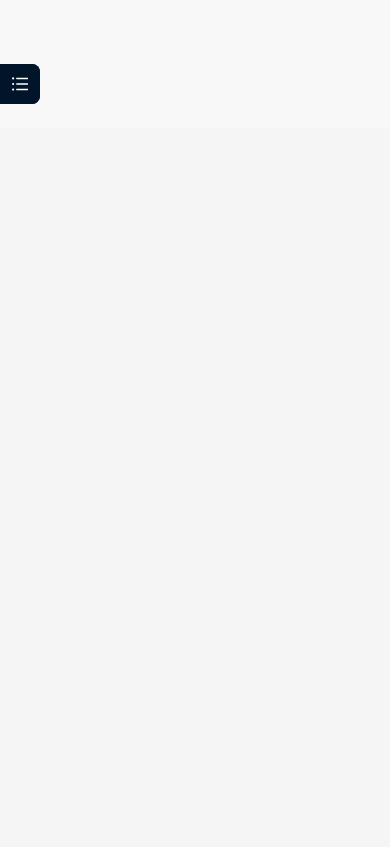
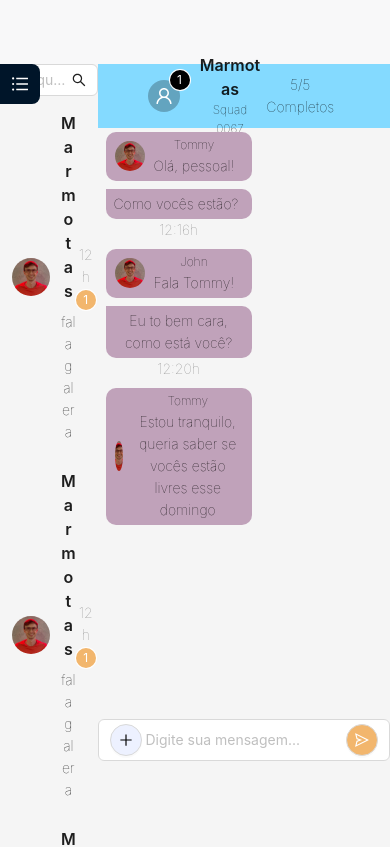
Before and after one commit to Clovis-Chakrian/myd-frontend, a React (Vite) app: page /chat in a window 390 px wide. Shown: the top 847 px of the page. Built offline with nearby package versions, Linux system fonts and the light colour scheme.

Commit message:
Feat: tela de chat sem responsividade

```diff
--- a/dev-dist/sw.js
+++ b/dev-dist/sw.js
@@ -82,7 +82,7 @@ define(['./workbox-b5f7729d'], (function (workbox) { 'use strict';
     "revision": "3ca0b8505b4bec776b69afdba2768812"
   }, {
     "url": "index.html",
-    "revision": "0.06pabfrbuio"
+    "revision": "0.ph94nor69qg"
   }], {});
   workbox.cleanupOutdatedCaches();
   workbox.registerRoute(new workbox.NavigationRoute(workbox.createHandlerBoundToURL("index.html"), {
--- /dev/null
+++ b/src/pages/Chat/BotaoAnexo/BotaoAnexo.jsx
@@ -0,0 +1,15 @@
+/* eslint-disable react/prop-types */
+import { Button } from "antd"
+import { PlusOutlined } from '@ant-design/icons';
+import style from './BotaoAnexo.module.css';
+
+export const BotaoAnexo = ({ clickFunction }) => {
+  return (
+    <Button
+      shape='circle'
+      className={style.enviarAnexoBotao}
+      icon={<PlusOutlined />}
+      onClick={clickFunction}
+    />
+  )
+}
--- /dev/null
+++ b/src/pages/Chat/BotaoAnexo/BotaoAnexo.module.css
@@ -0,0 +1,13 @@
+.enviarAnexoBotao {
+  background-color: #EDF1FF;
+  color: #000;
+  display: flex;
+  align-items: center;
+  justify-content: center;
+}
+
+.enviarAnexoBotao:hover {
+  border: none;
+  background-color: #EDF1FF !important;
+  color: #000 !important;
+}
--- /dev/null
+++ b/src/pages/Chat/BotaoEnviar/BotaoEnviar.jsx
@@ -0,0 +1,15 @@
+/* eslint-disable react/prop-types */
+import { Button } from 'antd';
+import { SendOutlined } from '@ant-design/icons';
+import style from './BotaoEnviar.module.css';
+
+export const BotaoEnviar = ({ clickFunction }) => {
+  return (
+    <Button
+      shape='circle'
+      className={style.enviarMensagemBotao}
+      icon={<SendOutlined />}
+      onClick={clickFunction}
+    />
+  );
+}
--- /dev/null
+++ b/src/pages/Chat/BotaoEnviar/BotaoEnviar.module.css
@@ -0,0 +1,13 @@
+.enviarMensagemBotao {
+  background-color: #F2B66D;
+  color: #FFF;
+  display: flex;
+  align-items: center;
+  justify-content: center;
+}
+
+.enviarMensagemBotao:hover {
+  border: none;
+  background-color: #F2B66D !important;
+  color: #FFF !important;
+}
--- a/src/pages/Chat/CardContato/ContatoCard.jsx
+++ b/src/pages/Chat/CardContato/ContatoCard.jsx
@@ -1,7 +1,8 @@
+/* eslint-disable react/prop-types */
 import { Avatar, Flex, Typography, Badge } from "antd";
 import style from './ContatoCard.module.css'
 
-export const CardContato = () => {
+export const CardContato = ({ contatoNome, ultimaMensagem, ultimaMensagemHora }) => {
   return (
     <Flex className={style.cardContainer}>
       <Flex align="center" gap={10}>
@@ -10,14 +11,14 @@ export const CardContato = () => {
         </Flex>
 
         <Flex vertical className={style.conteudoContainer}>
-          <Typography.Title className={style.squadNome} level={5}>Nome</Typography.Title>
-          <Typography.Text>Última mensagem</Typography.Text>
+          <Typography.Title className={style.squadNome} level={5}>{contatoNome}</Typography.Title>
+          <Typography.Text>{ultimaMensagem}</Typography.Text>
         </Flex>
 
       </Flex>
 
       <Flex className={style.tempoContainer} vertical align="center" justify="space-between">
-        <Typography.Text type="secondary">4min</Typography.Text>
+        <Typography.Text type="secondary">{ultimaMensagemHora}</Typography.Text>
         <Badge count={1} color="#F2B66D">
         </Badge>
       </Flex>
--- a/src/pages/Chat/Chat.jsx
+++ b/src/pages/Chat/Chat.jsx
@@ -1,27 +1,41 @@
-import { AppLayout } from "../../components/AppLayout/AppLayout";
 import { Col, Flex, Input, Layout, Row, Avatar, Typography, Badge } from "antd";
-import { UserOutlined } from '@ant-design/icons';
+import { UserOutlined, SearchOutlined } from '@ant-design/icons';
 import { CardContato } from "./CardContato/ContatoCard";
 import style from "./Chat.module.css";
+import { Mensagem } from "./Mensagem/Mensagem";
+import { mensagens } from "./mensagensExemplo";
+import { contatosExemplo } from "./contatosExemplo";
+import { BotaoEnviar } from "./BotaoEnviar/BotaoEnviar";
+import { BotaoAnexo } from "./BotaoAnexo/BotaoAnexo"
 
 export const Chat = () => {
   return (
-    <AppLayout>
     <Row>
       <Col span={6}>
-          <Input placeholder="Busque por um contato..." />
+        <Flex align="center" justify="center">
+          <Input
+            className={style.inputBuscarMensagem}
+            placeholder="Pesquise por uma mensagem..."
+            suffix={<SearchOutlined />}
+          />
+        </Flex>
 
-          <Flex vertical gap={20}>
-            <CardContato />
-            <CardContato />
-            <CardContato />
-            <CardContato />
-            <CardContato />
+        <Flex className={style.contatosContainer} vertical gap={20}>
+          {contatosExemplo.map(contato => {
+            return (
+              <CardContato
+                key={contato.contatoId}
+                contatoNome={contato.contatoNome}
+                ultimaMensagem={contato.ultimaMensagem}
+                ultimaMensagemHora={contato.ultimaMensagemHora}
+              />
+            )
+          })}
         </Flex>
       </Col>
 
       <Col span={18}>
-          <Flex className="conversa" vertical>
+        <Flex vertical>
           <Layout.Header className={style.cabecalhoChat}>
             <div></div>
 
@@ -40,20 +54,35 @@ export const Chat = () => {
               <Typography.Text>5/5 Completos</Typography.Text>
             </Flex>
           </Layout.Header>
-            <Flex className="mensagens" vertical>
-              <div>
-                <p>mensagem</p>
-                <p>Imagem possivelmente</p>
-              </div>
+          <Flex className={style.mensagensContainer} vertical>
+            {mensagens.map(mensagem => {
+              return (
+                <Mensagem
+                  key={mensagem.mensagemId}
+                  nomeAutor={mensagem.nomeAutor}
+                  conteudo={mensagem.conteudo}
+                  hora={mensagem.hora}
+                  fotoPerfil="http://localhost:5173/src/pages/SobreNos/membros/Rodrigo.jpg"
+                  mostrarFotoPerfil={mensagens.indexOf(mensagem) == 0 ? true : mensagens[mensagens.indexOf(mensagem) - 1].nomeAutor !== mensagem.nomeAutor}
+                  mostrarNomeAutor={mensagens.indexOf(mensagem) == 0 ? true : mensagens[mensagens.indexOf(mensagem) - 1].nomeAutor !== mensagem.nomeAutor}
+                  mostrarHora={mensagens[mensagens.indexOf(mensagem) + 1] != null ? mensagens[mensagens.indexOf(mensagem) + 1].nomeAutor != mensagem.nomeAutor : false}
+                  ultimaMensagemSeguida={mensagens[mensagens.indexOf(mensagem) + 1] != null ? mensagens[mensagens.indexOf(mensagem) + 1].nomeAutor != mensagem.nomeAutor : false}
+                />
+              );
+            })}
           </Flex>
 
-            <Flex className="form-mensagem">
-
+          <Flex align="center" justify="center">
+            <Input
+              prefix={<BotaoAnexo clickFunction={() => alert("hey there")} />}
+              placeholder="Digite sua mensagem..."
+              className={style.mensagemInput}
+              suffix={<BotaoEnviar clickFunction={() => alert("hey there")} />}
+            />
           </Flex>
         </Flex>
 
       </Col>
     </Row>
-    </AppLayout>
   );
 };
--- a/src/pages/Chat/Chat.module.css
+++ b/src/pages/Chat/Chat.module.css
@@ -4,6 +4,15 @@
   flex-direction: row;
   align-items: center;
   justify-content: space-evenly;
+}
+
+.inputBuscarMensagem {
+  max-width: 400px;
+  margin-bottom: 12px;
+}
+
+.contatosContainer {
+  padding: 0px 8px;
 }
 
 .nomeSquad {
@@ -14,3 +23,12 @@
 .numeroSquad {
   font-size: 12px;
 }
+
+.mensagensContainer {
+  height: 70vh;
+  overflow-y: scroll;
+}
+
+.mensagemInput {
+  max-width: 800px;
+}
--- /dev/null
+++ b/src/pages/Chat/Mensagem/Mensagem.jsx
@@ -0,0 +1,19 @@
+/* eslint-disable react/prop-types */
+import { Avatar, Flex, Typography } from "antd";
+import style from './Mensagem.module.css';
+
+export const Mensagem = ({ nomeAutor, conteudo, hora, fotoPerfil, mostrarFotoPerfil, mostrarNomeAutor, mostrarHora, ultimaMensagemSeguida }) => {
+  return (
+    <Flex className={style.mensagemContainer} justify="center" vertical>
+      <Flex className={[style.conteudoMensagem, ultimaMensagemSeguida && style.removeBorderRadius]} align="center" gap={8}>
+        {mostrarFotoPerfil && <Avatar src={fotoPerfil}></Avatar>}
+        <Flex vertical>
+          {mostrarNomeAutor && <Typography.Text className={style.mensagemAutor}>{nomeAutor}</Typography.Text>}
+          <Typography.Text className={style.mensagem}>{conteudo}</Typography.Text>
+        </Flex>
+      </Flex>
+
+      {mostrarHora && <Typography.Text type="secondary">{hora}</Typography.Text>}
+    </Flex>
+  );
+}
--- /dev/null
+++ b/src/pages/Chat/Mensagem/Mensagem.module.css
@@ -0,0 +1,18 @@
+.mensagemContainer {
+  max-width: 50%;
+  margin: 4px 8px;
+}
+
+.conteudoMensagem {
+  border-radius: 10px;
+  padding: 4px 8px;
+  background-color: #C0A2BA;
+}
+
+.mensagemAutor {
+  font-size: 12px;
+}
+
+.removeBorderRadius {
+  border-top-left-radius: 0px !important;
+}
--- /dev/null
+++ b/src/pages/Chat/contatosExemplo.js
@@ -0,0 +1,32 @@
+export const contatosExemplo = [
+  {
+    contatoId: 1,
+    contatoNome: "Marmotas",
+    ultimaMensagem: "fala galera",
+    ultimaMensagemHora: "12h"
+  },
+  {
+    contatoId: 2,
+    contatoNome: "Marmotas",
+    ultimaMensagem: "fala galera",
+    ultimaMensagemHora: "12h"
+  },
+  {
+    contatoId: 3,
+    contatoNome: "Marmotas",
+    ultimaMensagem: "fala galera",
+    ultimaMensagemHora: "12h"
+  },
+  {
+    contatoId: 4,
+    contatoNome: "Marmotas",
+    ultimaMensagem: "fala galera",
+    ultimaMensagemHora: "12h"
+  },
+  {
+    contatoId: 5,
+    contatoNome: "Marmotas",
+    ultimaMensagem: "fala galera",
+    ultimaMensagemHora: "12h"
+  }
+];
--- /dev/null
+++ b/src/pages/Chat/mensagensExemplo.js
@@ -0,0 +1,37 @@
+export const mensagens = [
+  {
+    mensagemId: 1,
+    autorId: 1,
+    nomeAutor: "Tommy",
+    conteudo: "Olá, pessoal!",
+    hora: "12:15h"
+  },
+  {
+    mensagemId: 2,
+    autorId: 1,
+    nomeAutor: "Tommy",
+    conteudo: "Como vocês estão?",
+    hora: "12:16h"
+  },
+  {
+    mensagemId: 3,
+    autorId: 2,
+    nomeAutor: "John",
+    conteudo: "Fala Tommy!",
+    hora: "12:20h"
+  },
+  {
+    mensagemId: 4,
+    autorId: 2,
+    nomeAutor: "John",
+    conteudo: "Eu to bem cara, como está você?",
+    hora: "12:20h"
+  }
+  ,{
+    mensagemId: 5,
+    autorId: 1,
+    nomeAutor: "Tommy",
+    conteudo: "Estou tranquilo, queria saber se vocês estão livres esse domingo",
+    hora: "12:22h"
+  }
+]
```
Lines whose indentation alone changed are shown as unchanged.
